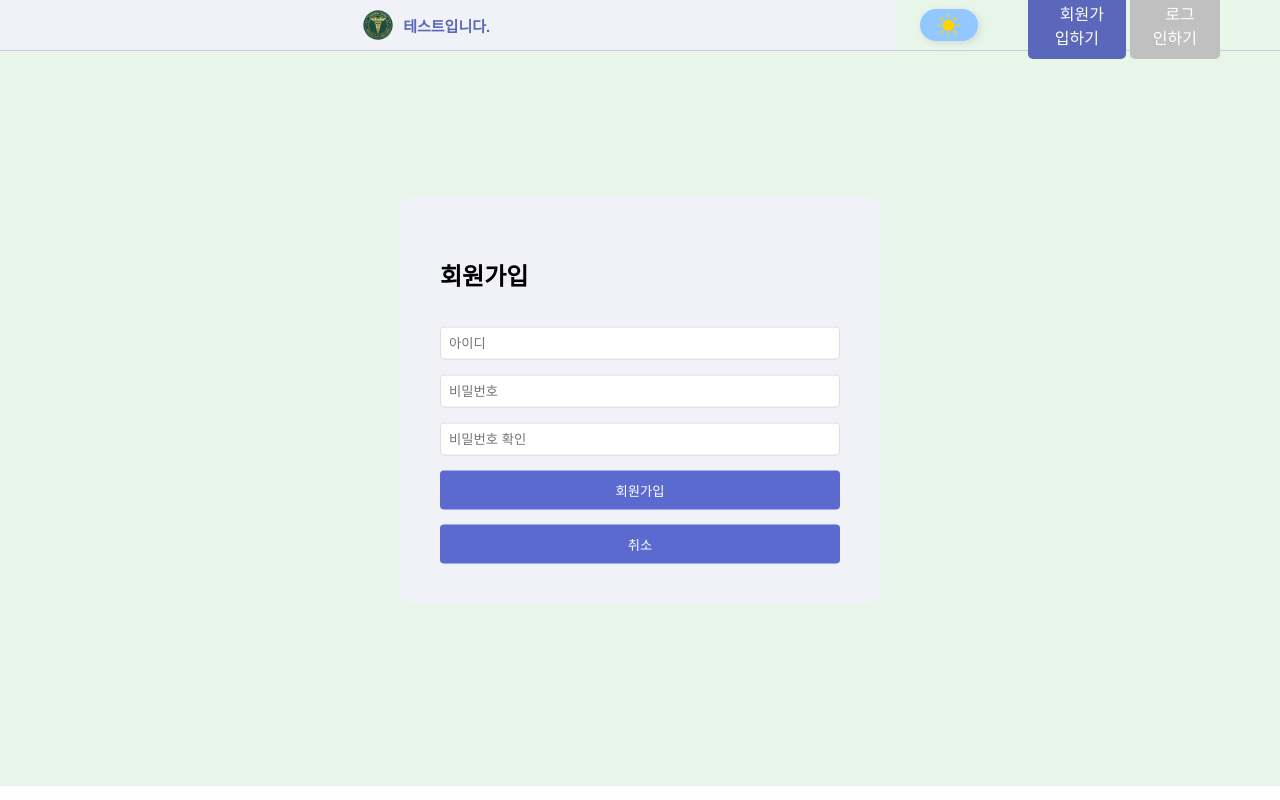
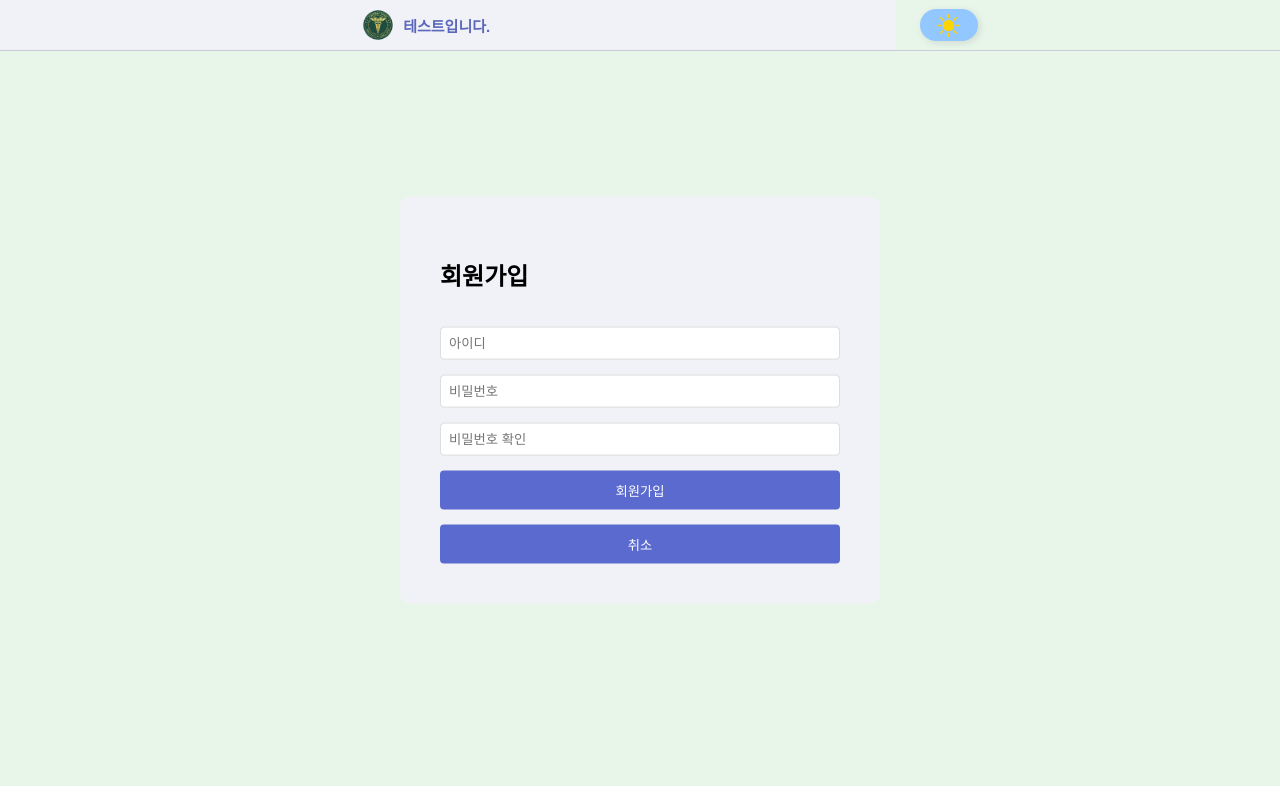
Before and after one commit to sungjin417/g5_front, a React (Create React App) app: page /signup in a window 1280 px wide. Built offline with nearby package versions, Linux system fonts and the light colour scheme.

Commit message:
login, logout 수정

```diff
--- a/src/App.js
+++ b/src/App.js
@@ -6,6 +6,7 @@ import SignUp from "./auth/SignUp";
 import { ThemeProvider } from "styled-components";
 import { lightTheme, darkTheme } from "./theme/theme";
 import { useState, useEffect } from "react";
+import { useNavigate } from "react-router-dom";
 
 function App() {
   const [isDarkMode, setIsDarkMode] = useState(
@@ -39,6 +40,8 @@ function App() {
 
   // 보호된 라우트 컴포넌트
   const ProtectedRoute = ({ children }) => {
+    const navigate = useNavigate();
+
     if (!isAuthenticated) {
       return <Navigate to="/login" />;
     }
@@ -59,20 +62,31 @@ function App() {
               />
             }
           >
-            {/* 인증되지 않은 사용자를 위한 라우트 */}
+            {/* 로그인/회원가입 라우트 수정 */}
             <Route
               path="/login"
               element={
                 isAuthenticated ? (
                   <Navigate to="/" />
                 ) : (
-                  <Login onLogin={() => setIsAuthenticated(true)} />
+                  <Login
+                    onClose={() => {}}
+                    onLogin={(user) => {
+                      setIsAuthenticated(true);
+                    }}
+                  />
                 )
               }
             />
             <Route
               path="/signup"
-              element={isAuthenticated ? <Navigate to="/" /> : <SignUp />}
+              element={
+                isAuthenticated ? (
+                  <Navigate to="/" />
+                ) : (
+                  <SignUp onClose={() => {}} />
+                )
+              }
             />
 
             {/* 보호된 라우트들 */}
--- a/src/auth/SignUp.jsx
+++ b/src/auth/SignUp.jsx
@@ -1,5 +1,6 @@
 import React, { useState } from "react";
 import styled from "styled-components";
+import { useNavigate } from "react-router-dom";
 
 const SignUpContainer = styled.div`
   position: fixed;
@@ -46,6 +47,7 @@ const ErrorMessage = styled.p`
 `;
 
 const SignUp = ({ onClose }) => {
+  const navigate = useNavigate();
   const [formData, setFormData] = useState({
     id: "",
     password: "",
@@ -87,8 +89,11 @@ const SignUp = ({ onClose }) => {
     existingUsers.push(newUser);
     localStorage.setItem("users", JSON.stringify(existingUsers));
 
+    // 자동 로그인 처리
+    localStorage.setItem("currentUser", JSON.stringify(newUser));
+
     alert("회원가입이 완료되었습니다.");
-    onClose();
+    navigate("/");
   };
 
   return (
--- a/src/common/commonForm/Header.jsx
+++ b/src/common/commonForm/Header.jsx
@@ -6,8 +6,6 @@ import { IoMenuOutline } from "react-icons/io5";
 import UserToggle from "./UserToggle";
 import { useState } from "react";
 import defaultProfile from "../../img/mainImg/pro.png";
-import SignUp from "../../auth/SignUp";
-import Login from "../../auth/Login";
 import { VscMenu, VscColorMode } from "react-icons/vsc";
 import { IoChevronDown } from "react-icons/io5";
 
@@ -278,40 +276,16 @@ const Header = ({
   isAuthenticated,
   setIsAuthenticated,
 }) => {
-  const [showLogin, setShowLogin] = useState(false);
-  const [showSignUp, setShowSignUp] = useState(false);
   const [currentUser, setCurrentUser] = useState(() => {
     const user = localStorage.getItem("currentUser");
     return user ? JSON.parse(user) : null;
   });
-
-  const handleLogin = (userData) => {
-    const user = {
-      id: userData.id,
-      username: userData.id, // id를 username으로 사용
-    };
-    localStorage.setItem("currentUser", JSON.stringify(user));
-    setCurrentUser(user);
-    setIsAuthenticated(true);
-  };
 
   const handleLogout = () => {
     localStorage.removeItem("currentUser");
     setCurrentUser(null);
     if (setIsAuthenticated) {
       setIsAuthenticated(false);
-    }
-  };
-
-  const handleSignUpClick = () => {
-    if (!showLogin) {
-      setShowSignUp(true);
-    }
-  };
-
-  const handleLoginClick = () => {
-    if (!showSignUp) {
-      setShowLogin(true);
     }
   };
 
@@ -337,16 +311,7 @@ const Header = ({
           </Toggle>
         </ToggleBox>
         <UserBox>
-          {!isAuthenticated ? (
-            <>
-              <AuthButton $isFirstAuth={true} onClick={handleSignUpClick}>
-                <TextWrapper>회원가입하기</TextWrapper>
-              </AuthButton>
-              <AuthButton onClick={handleLoginClick}>
-                <TextWrapper>로그인하기</TextWrapper>
-              </AuthButton>
-            </>
-          ) : (
+          {isAuthenticated && (
             <>
               <UserDiv>
                 <UserProfile>
@@ -370,11 +335,6 @@ const Header = ({
           <Dont />
         </UserBox>
       </RightBox>
-
-      {showSignUp && <SignUp onClose={() => setShowSignUp(false)} />}
-      {showLogin && (
-        <Login onClose={() => setShowLogin(false)} onLogin={handleLogin} />
-      )}
     </HeaderContainer>
   );
 };
```
